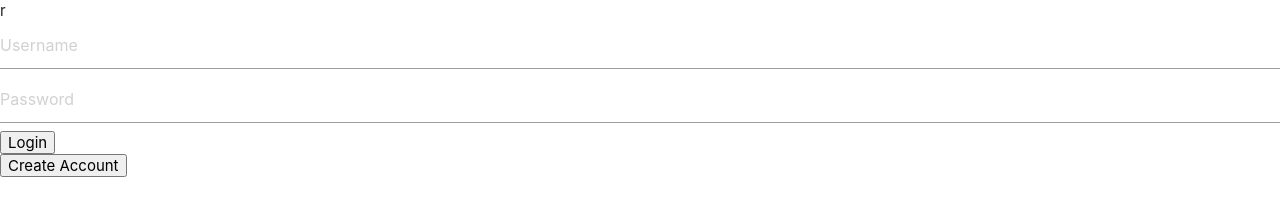
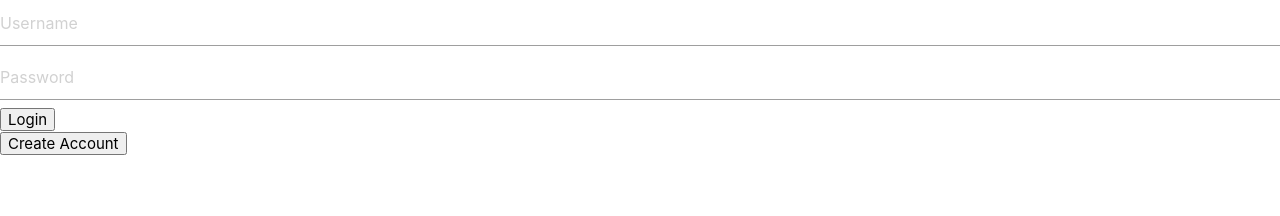
Before and after one commit to PaulCollins99/RePay, a website: page files/index.html in a window 1280 px wide. Drawn offline with nearby package versions, Linux system fonts and the light colour scheme.

Commit message:
removed stupid text

```diff
--- a/files/index.html
+++ b/files/index.html
@@ -10,7 +10,7 @@
     <link rel="stylesheet" href="https://cdnjs.cloudflare.com/ajax/libs/materialize/1.0.0/css/materialize.min.css">
     <meta name="google-signin-client_id"
         content="677731007317-fa0nj350uv8if5r4gqdp1koq13qv6s49.apps.googleusercontent.com">
-    <script src="https://cdnjs.cloudflare.com/ajax/libs/materialize/1.0.0/js/materialize.min.js"></script>r
+    <script src="https://cdnjs.cloudflare.com/ajax/libs/materialize/1.0.0/js/materialize.min.js"></script>
     <script src="https://apis.google.com/js/platform.js" async defer></script>
 </head>
 
--- a/files/scripts/groupDetails.js
+++ b/files/scripts/groupDetails.js
@@ -15,7 +15,7 @@ function addUser(user) {
         }
     }
 }
-}
+
 
 
 function boot() {
```
